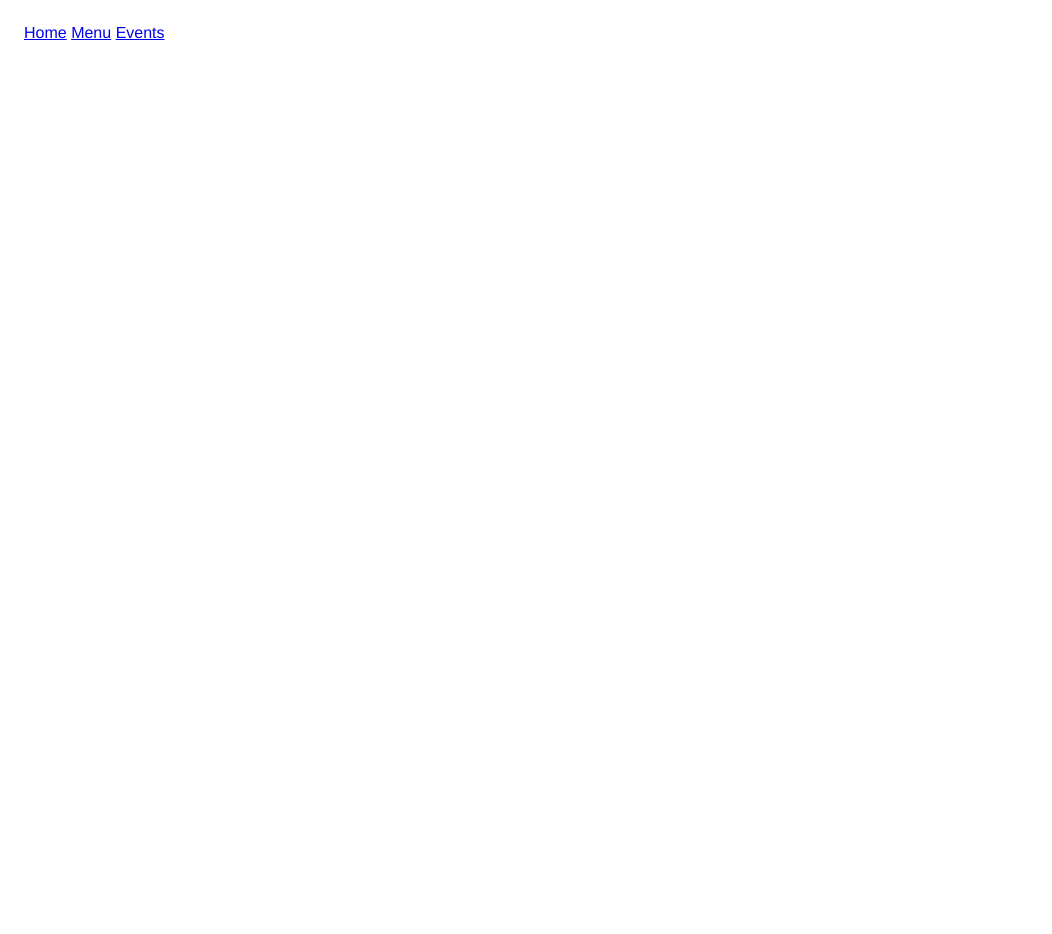
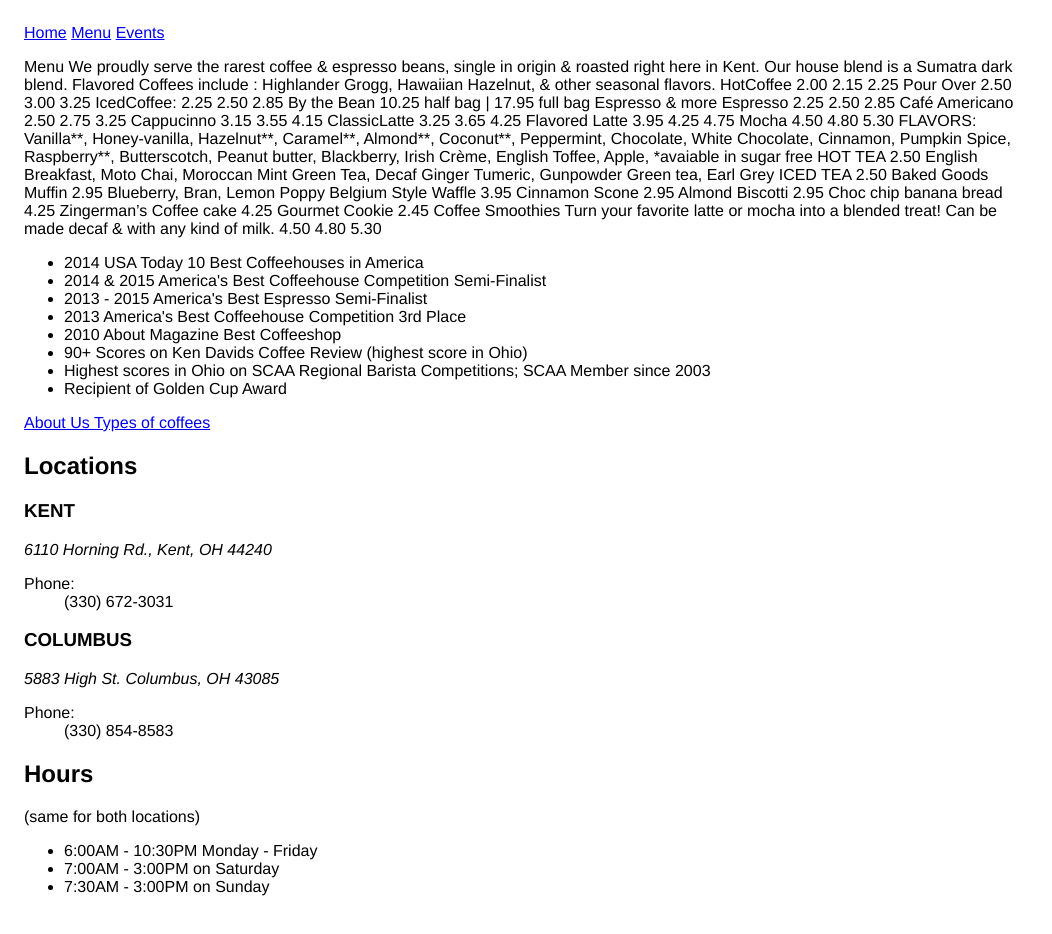
Before and after one commit to mnhughes13/AROMA, a plain HTML site: page wireframes/menu.html in a window 1280 px wide. Shown: the whole page, without its empty margins (0-1052 px from the left). Before the commit the page ends 800 px from the top, so only its background shows below. Drawn offline with Linux system fonts and the light colour scheme.

Commit message:
wireframe for menu

```diff
--- a/wireframes/menu.html
+++ b/wireframes/menu.html
@@ -19,6 +19,104 @@
   <a href="events.html">Events</a>
 </nav>
 
+  <main>
+    <p>Menu
+We proudly serve the rarest coffee & espresso beans, single in origin & roasted right here in Kent. Our house blend is a Sumatra dark blend. Flavored Coffees include : Highlander Grogg, Hawaiian Hazelnut, & other seasonal flavors.
+
+HotCoffee 2.00 2.15 2.25
+
+Pour Over 2.50 3.00 3.25
+
+IcedCoffee:  2.25 2.50 2.85
+
+By the Bean 10.25 half bag | 17.95 full bag
+
+Espresso & more
+
+Espresso 2.25 2.50 2.85
+Café Americano 2.50 2.75 3.25
+
+Cappucinno  3.15 3.55 4.15
+ClassicLatte 3.25 3.65 4.25
+
+Flavored Latte 3.95 4.25 4.75
+
+Mocha 4.50 4.80 5.30
+
+FLAVORS: Vanilla**, Honey-vanilla, Hazelnut**,
+
+Caramel**, Almond**, Coconut**, Peppermint, Chocolate, White Chocolate, Cinnamon, Pumpkin Spice, Raspberry**, Butterscotch, Peanut butter, Blackberry, Irish Crème, English Toffee, Apple,
+*avaiable in sugar free
+
+HOT TEA 2.50
+
+English Breakfast, Moto Chai, Moroccan Mint Green Tea, Decaf Ginger Tumeric, Gunpowder Green tea, Earl Grey
+
+ICED TEA  2.50
+
+Baked Goods
+
+Muffin  2.95
+
+Blueberry, Bran, Lemon Poppy
+
+Belgium Style Waffle 3.95
+
+Cinnamon Scone  2.95
+
+Almond Biscotti  2.95
+
+Choc chip banana bread  4.25
+
+Zingerman’s Coffee cake   4.25
+
+Gourmet Cookie 2.45
+
+Coffee Smoothies
+
+Turn your favorite latte or mocha into a blended treat! Can be made decaf & with any kind of milk.
+
+4.50 4.80 5.30
+</p>
+  </main>
+
+<aside>
+  <ul>
+    <li> 2014 USA Today 10 Best Coffeehouses in America </li>
+    <li> 2014 & 2015 America's Best Coffeehouse Competition Semi-Finalist </li>
+    <li> 2013 - 2015 America's Best Espresso Semi-Finalist </li>
+    <li> 2013 America's Best Coffeehouse Competition 3rd Place </li>
+    <li> 2010 About Magazine Best Coffeeshop </li>
+    <li> 90+ Scores on Ken Davids Coffee Review (highest score in Ohio) </li>
+    <li> Highest scores in Ohio on SCAA Regional Barista Competitions; SCAA Member since 2003 </li>
+    <li> Recipient of Golden Cup Award </li>
+  </ul>
+</aside>
+
+<section>
+  <a href="index.html">About Us </a>
+  <a href="events.html">Types of coffees</a>
+</section>
+
+<footer>
+
+  <h2>Locations</h2>
+  <h3>KENT</h3>
+    <address>6110 Horning Rd., Kent, OH 44240 </address>
+      <dl><dt>Phone:</dt> <dd>(330) 672-3031</dd> </dl>
+
+  <h3>COLUMBUS</h3>
+    <address>5883 High St. Columbus, OH 43085</address>
+      <dl><dt>Phone:</dt> <dd>(330) 854-8583</dd></dl>
+
+  <h2>Hours</h2> (same for both locations)
+  <ul>
+    <li>6:00AM - 10:30PM Monday - Friday</li>
+    <li>7:00AM - 3:00PM on Saturday</li>
+    <li>7:30AM - 3:00PM on Sunday</li>
+  </ul>
+</footer>
+
   </body>
 
 
```
Also changed, not shown: 1 other file.
